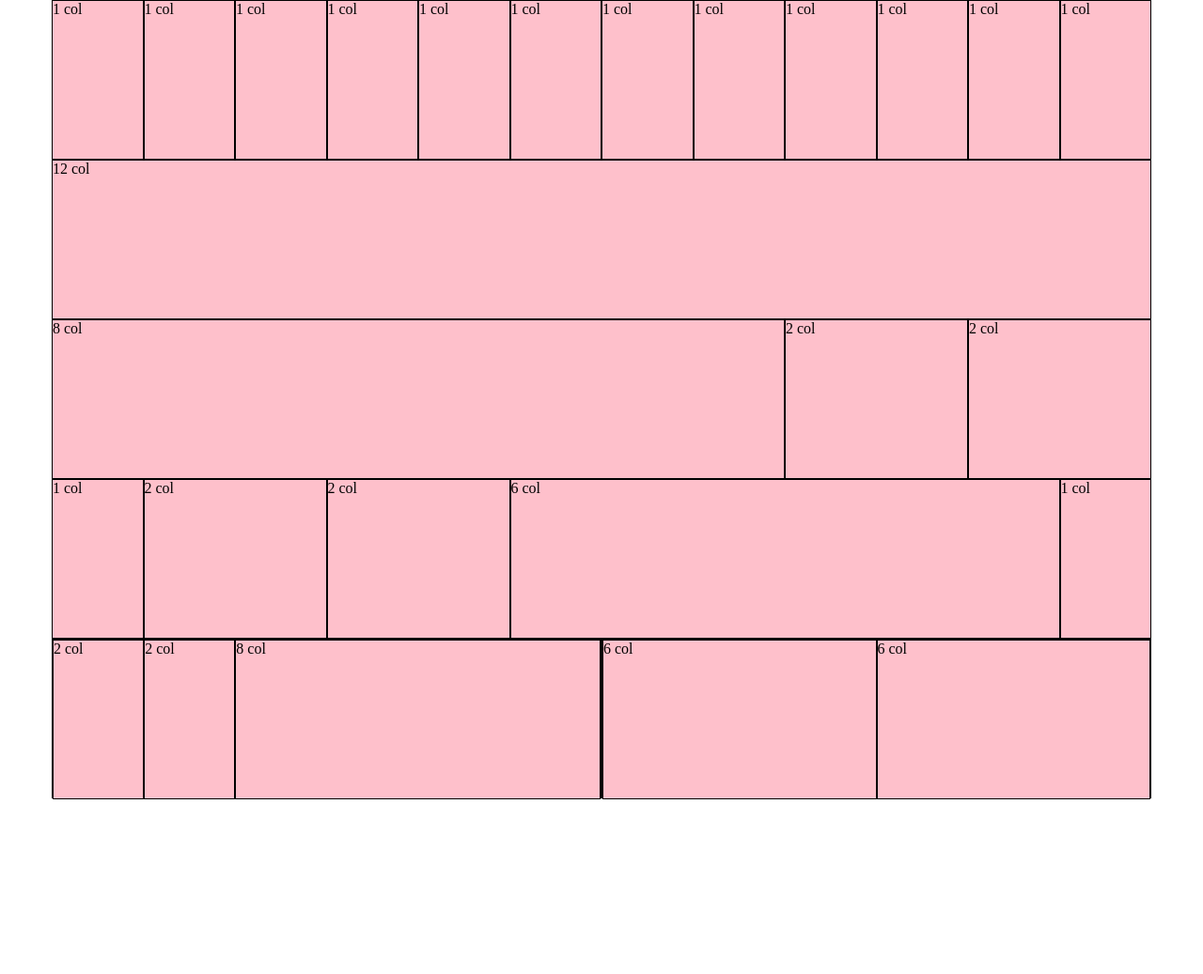
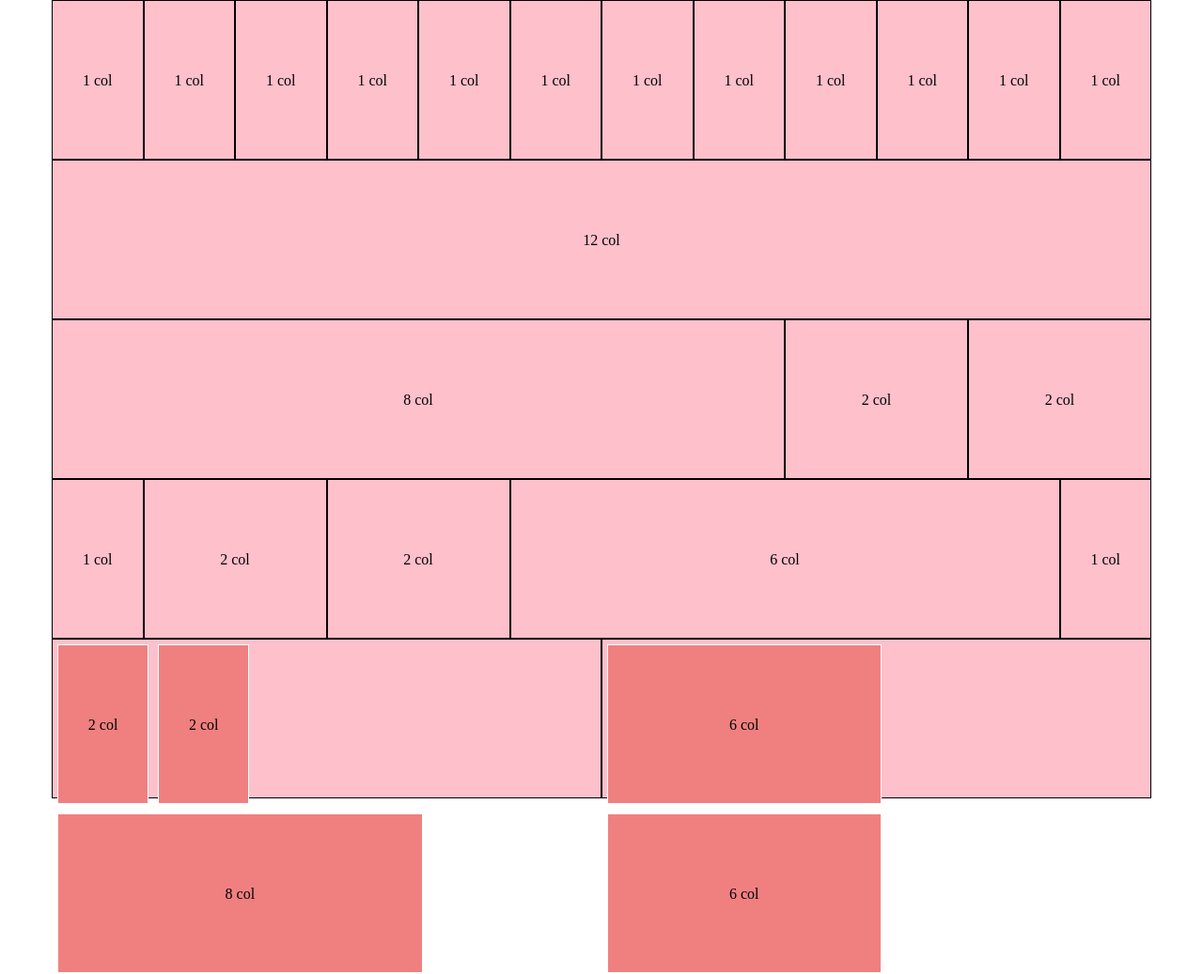
Before and after one commit to dannymastro87/html-css-12bool, a plain HTML site: page index.html in a window 1280 px wide. Shown: the whole page at 94% size. Before the commit the page ends 851 px from the top, so only its background shows below. Drawn offline with Linux system fonts and the light colour scheme.

Commit message:
custom-style

```diff
--- a/assets/css/framework.css
+++ b/assets/css/framework.css
@@ -6,6 +6,9 @@
 
 [class*='col-'] {
   float: left;
+  height: 170px;
+  background-color: #fec0cb;
+  border: 1px solid #000000;
 }
 
 .container {
--- a/assets/css/style.css
+++ b/assets/css/style.css
@@ -1,5 +1,22 @@
 [class*='col-'] {
-  height: 170px;
-  background-color: #fec0cb;
-  border: 1px solid #000000;
+  text-align: center;
+  line-height: 170px;
 }
+
+.container > .col-6 > .col-2 {
+  margin: 5px;
+  background-color: #f08080;
+  border: 1px solid #ffffff;
+}
+
+.container > .col-6 > .col-6 {
+  margin: 5px;
+  background-color: #f08080;
+  border: 1px solid #ffffff;
+}
+
+.container > .col-6 > .col-8 {
+  margin: 5px;
+  background-color: #f08080;
+  border: 1px solid #ffffff;
+}
```
